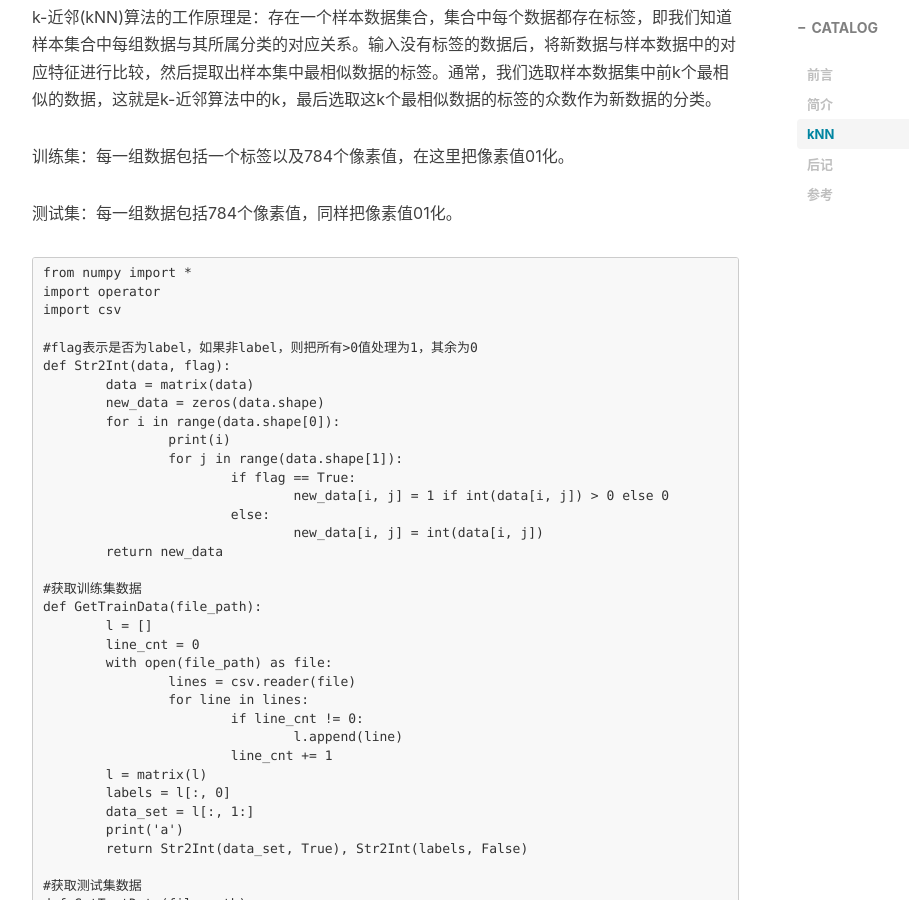
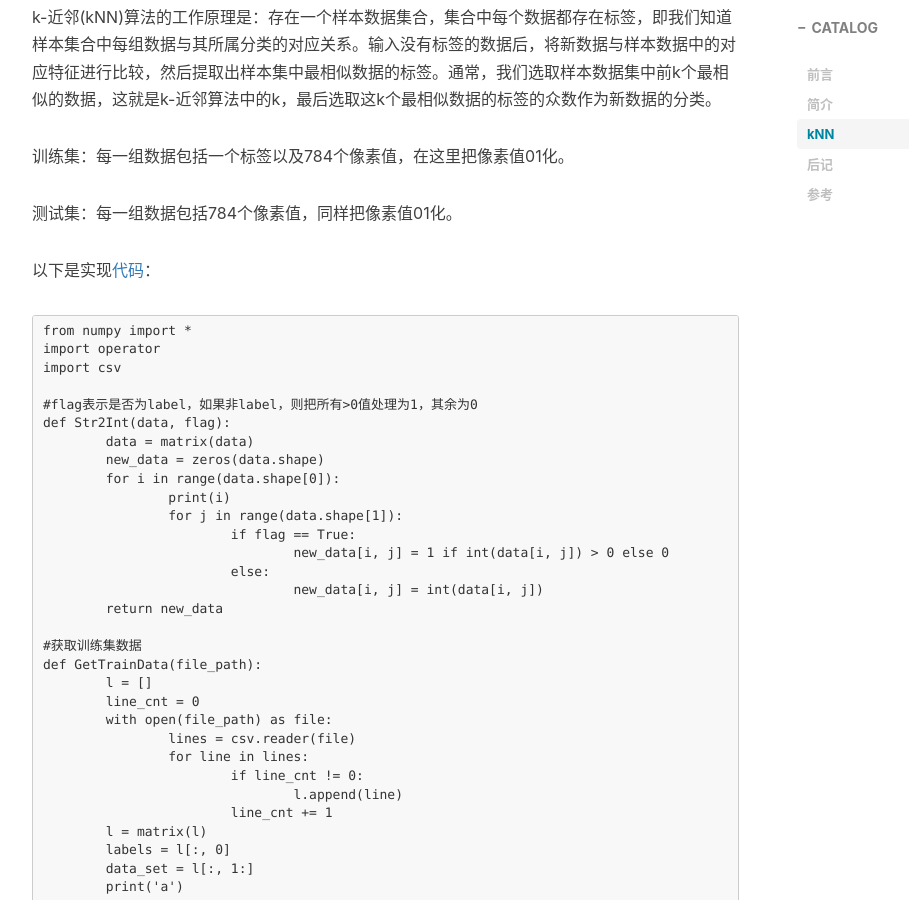
Before and after one commit to CoolIceFire/CoolIceFire.github.io, a Jekyll site: the page built from _posts/2016-07-16-Machine Learning.markdown, in a window 1280 px wide and 900 px high, scrolled down 1029 px. Shown: the whole window, without its empty margins (233-1142 px from the left). Built offline with Jekyll 4.4.1, drawn with Linux system fonts in a browser that asks for light colours; nearby versions of some CDN libraries; comment, search, counter and statistics services are not loaded.

Commit message:
Update 2016-07-16-Machine Learning.markdown

```diff
--- a/_posts/2016-07-16-Machine Learning.markdown
+++ b/_posts/2016-07-16-Machine Learning.markdown
@@ -29,6 +29,8 @@ k-近邻(kNN)算法的工作原理是：存在一个样本数据集合，集合
 训练集：每一组数据包括一个标签以及784个像素值，在这里把像素值01化。
 
 测试集：每一组数据包括784个像素值，同样把像素值01化。
+
+以下是实现[代码](https://github.com/CoolIceFire/ML/blob/master/ML_By_Kaggle/kNN_Digit_Recognizer.py)：
 
 	from numpy import *
 	import operator
```
